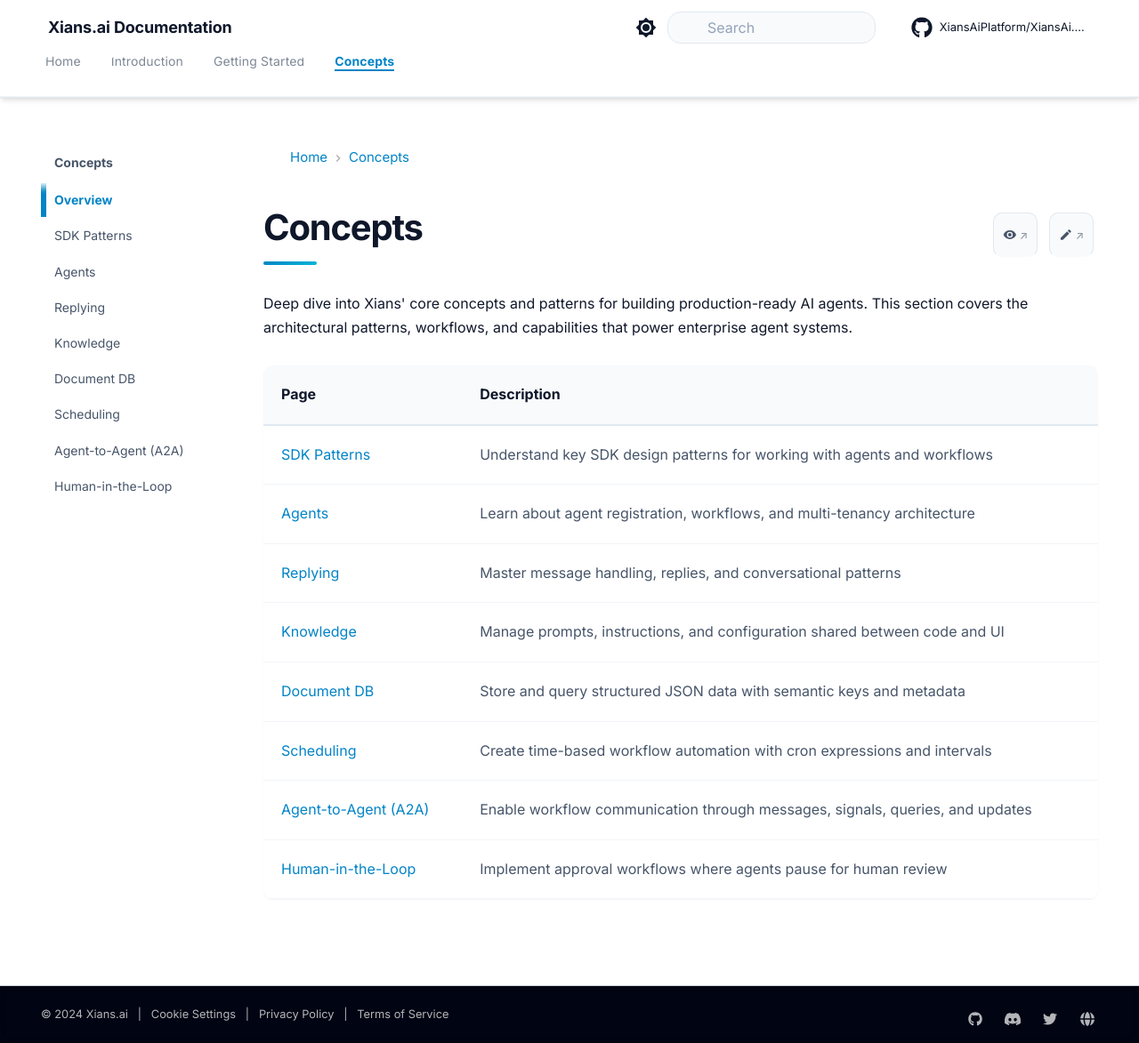
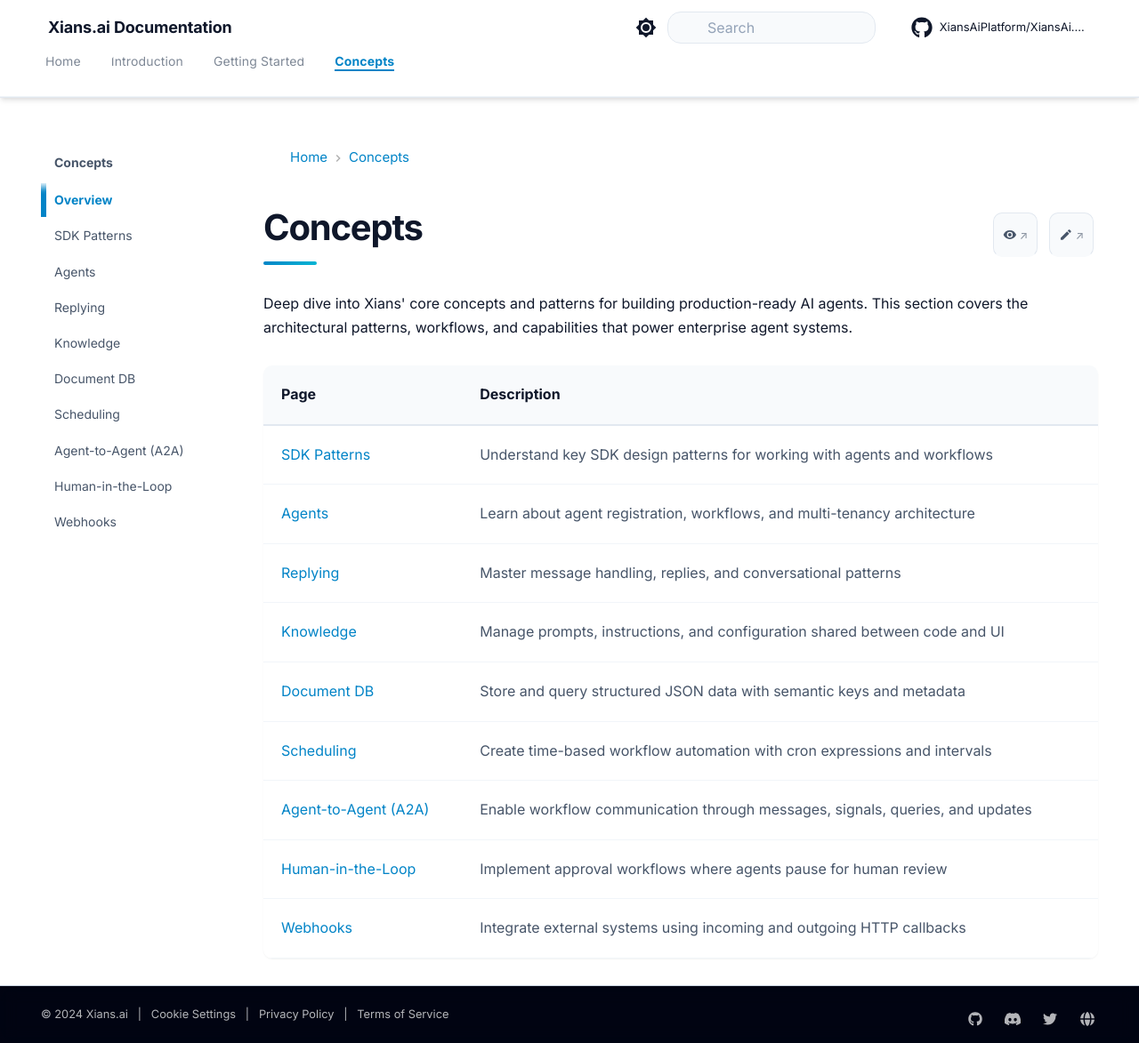
Before and after one commit to XiansAiPlatform/XiansAi.Docs, an MkDocs documentation site: the page built from docs/concepts/overview.md, in a window 1280 px wide and 1173 px high. Shown: the whole window at 89% size. Built offline with MkDocs 1.6.1 and Material for MkDocs 9.7.7, drawn with Linux system fonts in a browser that asks for light colours; comment, search, counter and statistics services are not loaded; the version menu is left out.

Commit message:
Add Webhooks section to navigation and update concepts overview for improved documentation structure

```diff
--- a/docs/concepts/overview.md
+++ b/docs/concepts/overview.md
@@ -12,3 +12,4 @@
 | [Scheduling](scheduling.md)         | Create time-based workflow automation with cron expressions and intervals                    |
 | [Agent-to-Agent (A2A)](A2A.md)      | Enable workflow communication through messages, signals, queries, and updates                |
 | [Human-in-the-Loop](hitl-tasks.md)  | Implement approval workflows where agents pause for human review                             |
+| [Webhooks](webhook.md)             | Integrate external systems using incoming and outgoing HTTP callbacks                       |
--- a/mkdocs.yml
+++ b/mkdocs.yml
@@ -23,6 +23,7 @@
     - Scheduling: concepts/scheduling.md
     - Agent-to-Agent (A2A): concepts/A2A.md
     - Human-in-the-Loop: concepts/hitl-tasks.md
+    - Webhooks: concepts/webhook.md
 
 site_name: Xians.ai Documentation
 site_description: Enterprise-grade Agent Development Kit for building, deploying, and orchestrating AI agents
```
